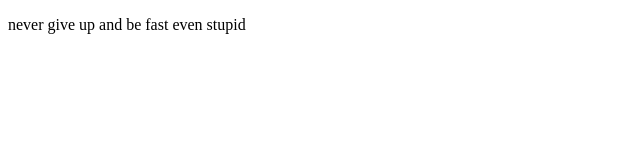
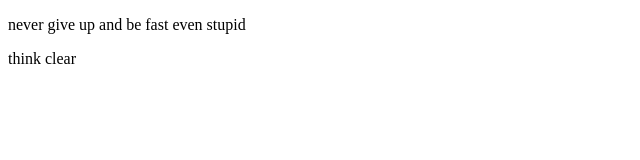
Before and after one commit to farhodghaniev/knowme, a plain HTML site: page index.html in a window 1280 px wide. Shown: the full height of the page, 0-640 px from the left. Drawn offline with Linux system fonts and the light colour scheme.

Commit message:
Update index.html
add p tag

```diff
--- a/index.html
+++ b/index.html
@@ -8,6 +8,6 @@
 </head>
 <body>
     <p>never give up and be fast<span> even stupid</span></p>
-
+    <p>think clear</p>
 </body>
 </html>
```
